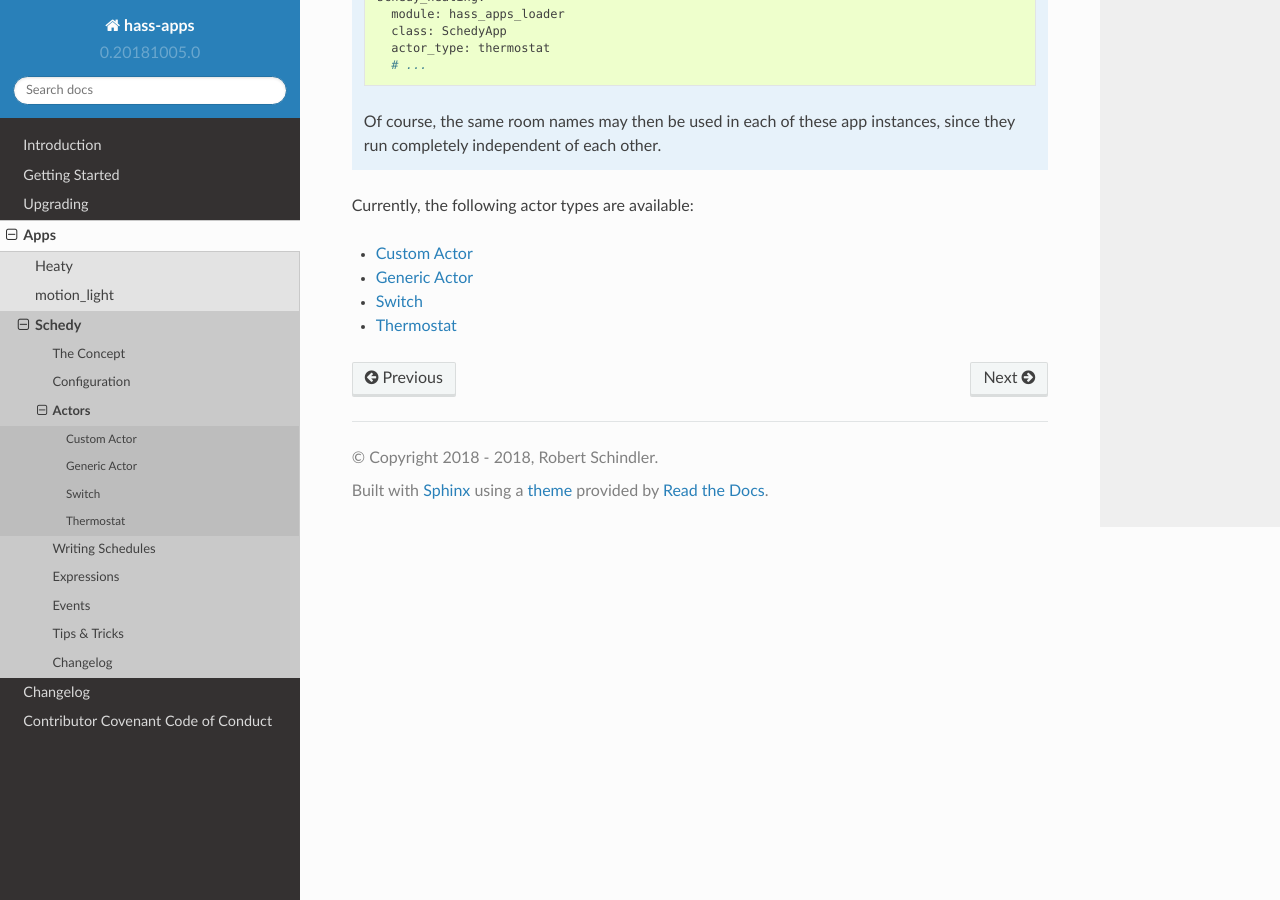
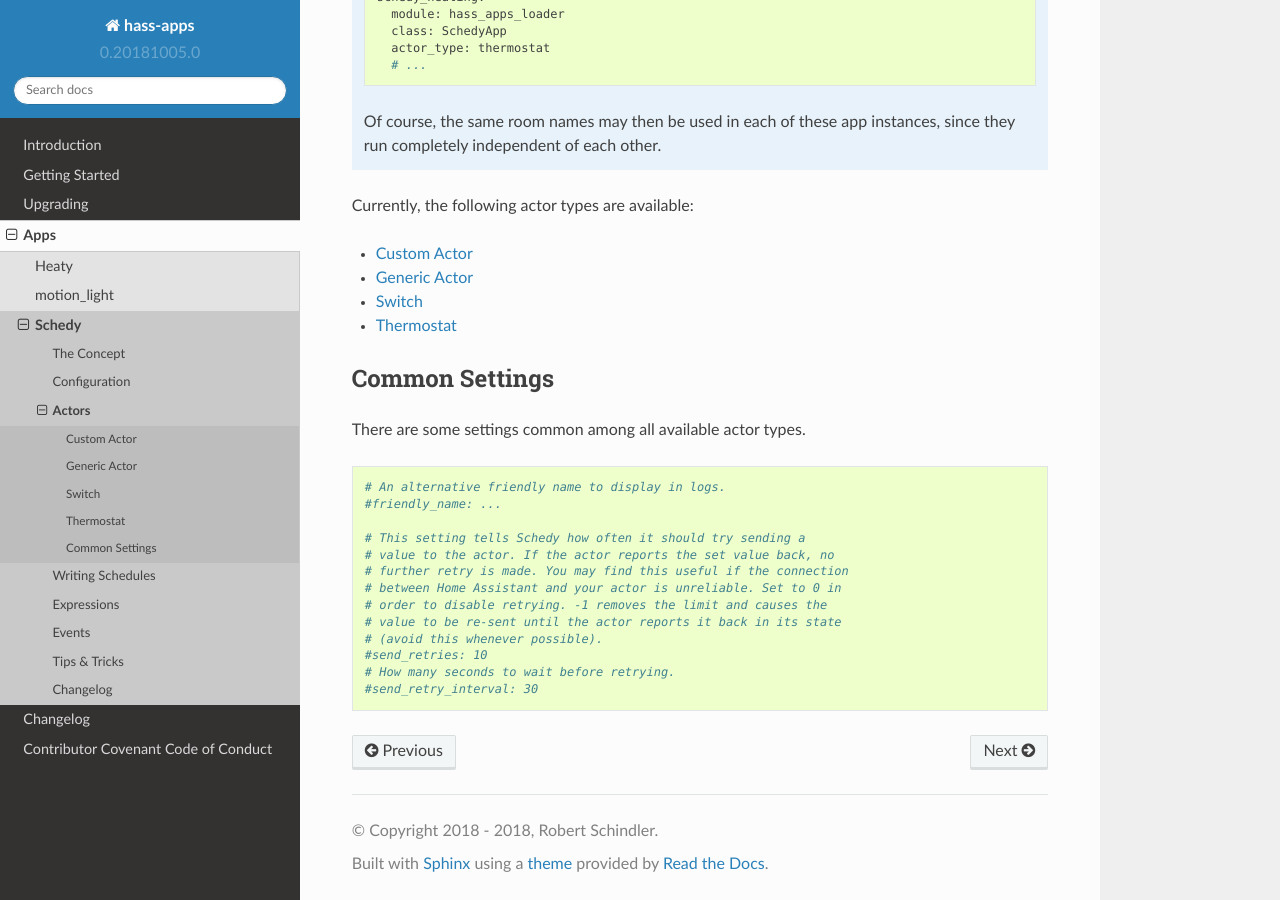
Before and after one commit to bob1de/hass-apps, a Sphinx documentation site: the page built from docs/apps/schedy/actors/index.rst, in a window 1280 px wide and 900 px high, scrolled down 632 px. Built offline with Sphinx 7.4.7 and the Read the Docs theme 2.0.0, drawn with Linux system fonts in a browser that asks for light colours.

Commit message:
[schedy] Slightly restructured the docs

```diff
--- a/docs/apps/schedy/actors/custom/index.rst
+++ b/docs/apps/schedy/actors/custom/index.rst
@@ -64,7 +64,7 @@ work with:
 Configuration
 -------------
 
-.. include:: ../config_intro
+.. include:: ../config-intro.rst.snippet
 
 .. literalinclude:: config.yaml
    :language: yaml
--- a/docs/apps/schedy/actors/generic/index.rst
+++ b/docs/apps/schedy/actors/generic/index.rst
@@ -12,7 +12,7 @@ a wildcard for undefined states, this is a quite powerful mechanism.
 Configuration
 -------------
 
-.. include:: ../config_intro
+.. include:: ../config-intro.rst.snippet
 
 .. literalinclude:: config.yaml
    :language: yaml
--- a/docs/apps/schedy/actors/index.rst
+++ b/docs/apps/schedy/actors/index.rst
@@ -45,3 +45,12 @@ Currently, the following actor types are available:
    :maxdepth: 1
 
    */index
+
+
+Common Settings
+---------------
+
+There are some settings common among all available actor types.
+
+.. literalinclude:: common-config.yaml
+   :language: yaml
--- a/docs/apps/schedy/actors/thermostat/index.rst
+++ b/docs/apps/schedy/actors/thermostat/index.rst
@@ -36,7 +36,7 @@ Schedy configuration with thermostat actors.
 Configuration
 -------------
 
-.. include:: ../config_intro
+.. include:: ../config-intro.rst.snippet
 
 .. literalinclude:: config.yaml
    :language: yaml
```
Also changed, not shown: docs/apps/schedy/actors/common-config.yaml (added, +13 -0 lines), docs/apps/schedy/sample-apps.yaml (+1 -16 lines), 2 other files.
